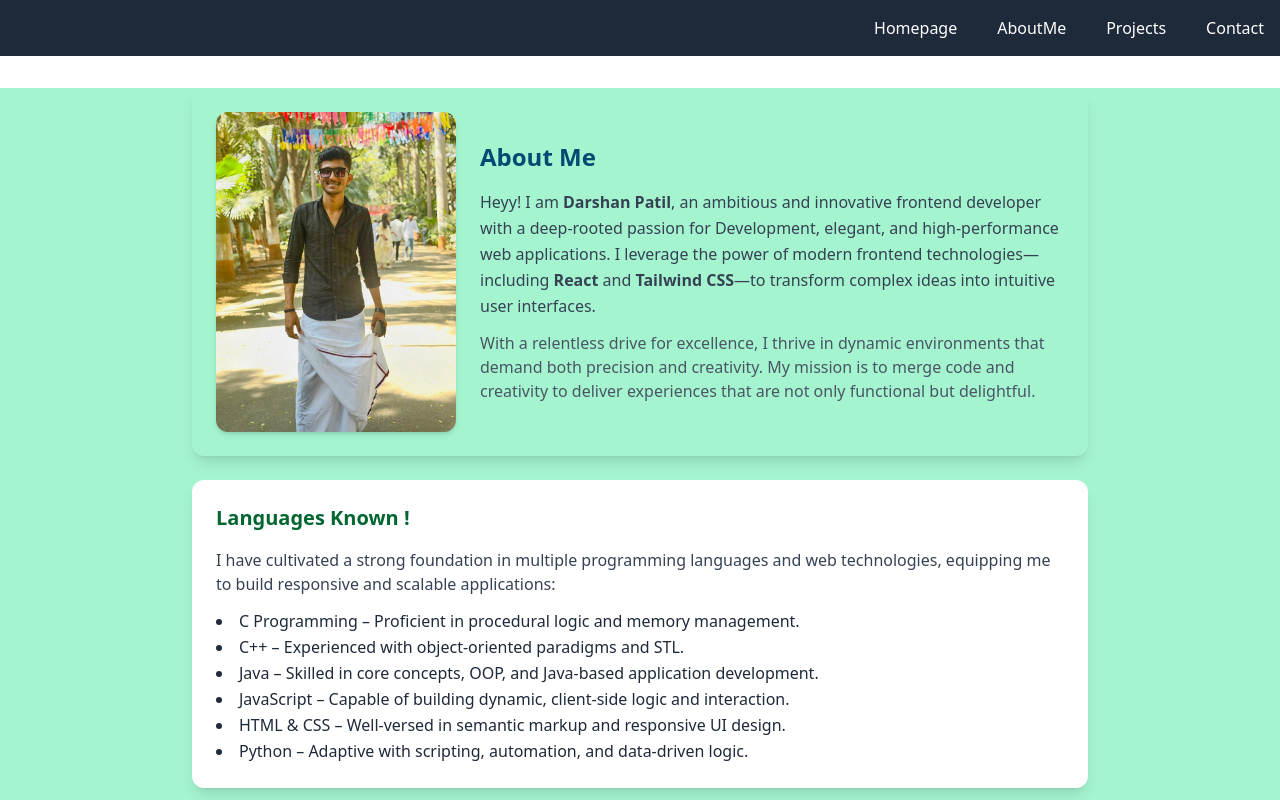
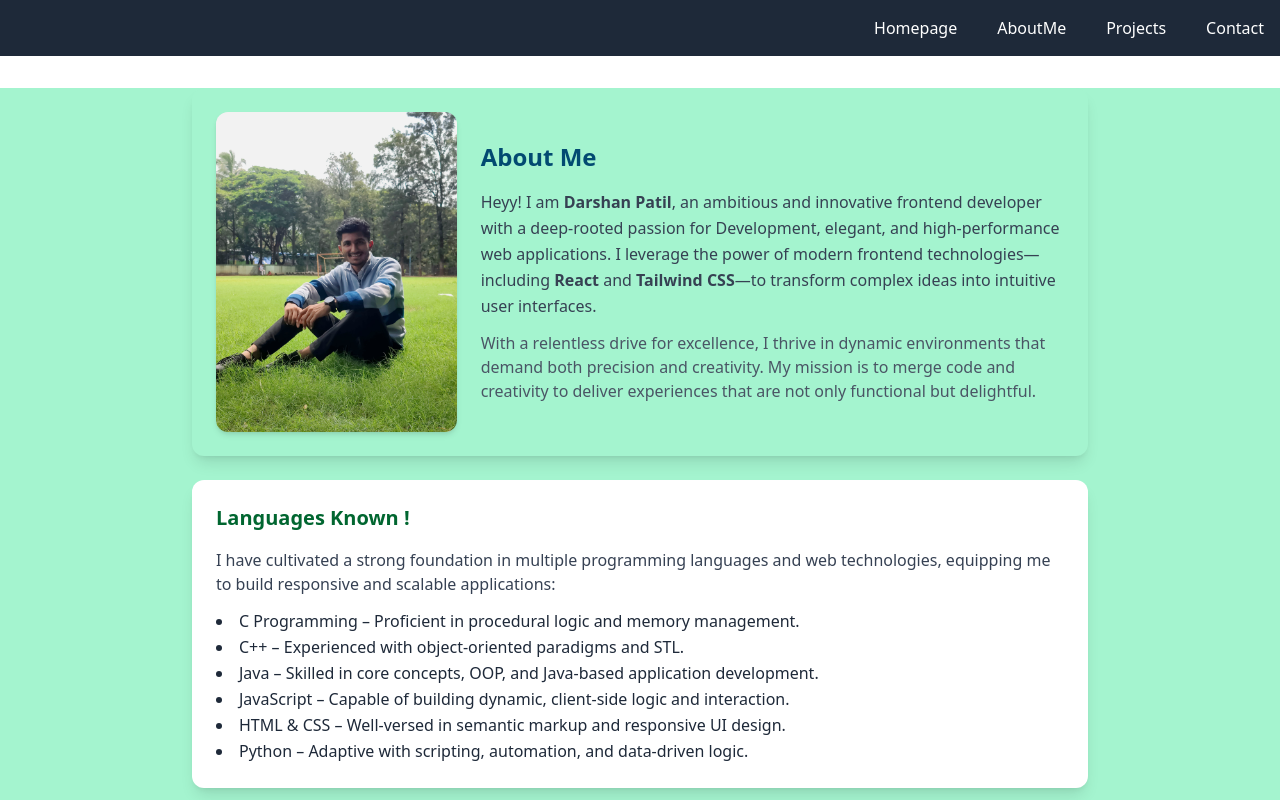
Before and after one commit to Darshanspatil1134/Portfolio, a React (Vite) app: page /aboutus in a window 1280 px wide. Shown: the top 800 px of the page. Built offline with nearby package versions, Linux system fonts and the light colour scheme.

Commit message:
portfolio

```diff
--- a/src/pages/Aboutus.jsx
+++ b/src/pages/Aboutus.jsx
@@ -6,7 +6,7 @@ const AboutMe = () => {
     <div className="bg-emerald-200 text-gray-800 min-h-screen">
    <section className="max-w-4xl mx-auto p-6 mt-8 bg-emerald-200 rounded-xl shadow-lg">
         <div className="flex flex-col md:flex-row items-center">
-          <img src={img}
+          <img src="/mine.jpg"
           alt="mineimage"
           className=' w-80 h-80 rounded-xl shadow-md mb-3 md:mb-0 md:mr-6'/>
                 <div>
```
Also changed, not shown: public/mine.jpg (added), src/assets/images/mineimage.jpg.
